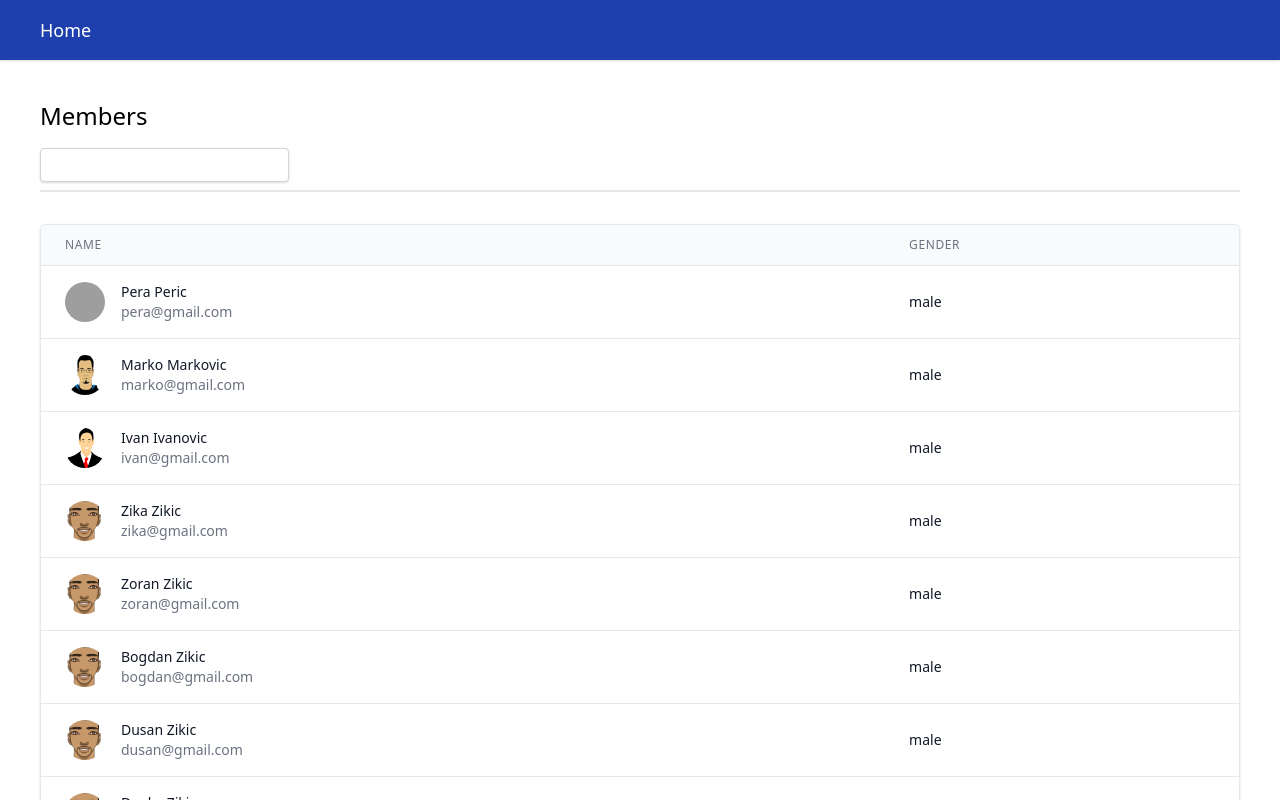
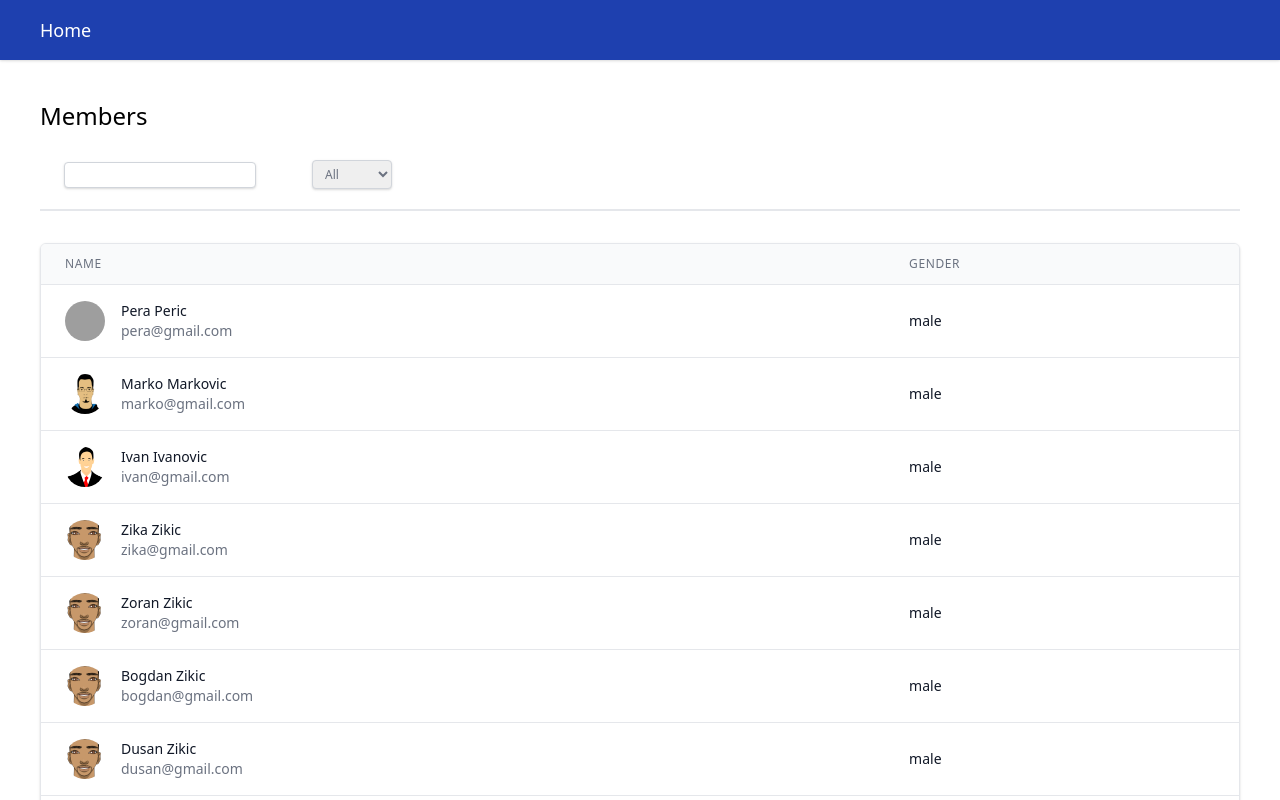
Before and after one commit to ivanaaaz/p1, a Next.js app: page / in a window 1280 px wide. Shown: the top 800 px of the page. Built offline with nearby package versions, Linux system fonts and the light colour scheme; grey boxes are pictures that could not be loaded.

Commit message:
Filter by gender

```diff
--- a/components/MemberList/index.js
+++ b/components/MemberList/index.js
@@ -4,6 +4,9 @@ import Card from '../Card';
 import Input from '../Input';
 import TH from '../TH';
 import TD from '../TD';
+import { GENDER } from '../../src/constants';
+import Select from '../Select/select';
+const ALL_OPTION = 'All';
 
 const Member = ({ member }) => {
   return (
@@ -60,12 +63,19 @@ const Table = ({ members }) => {
 
 const MemberList = ({ members }) => {
   const [searchText, setSearchText] = useState('');
-  const searchMembers = members.filter((member) =>
-    member.name.toLowerCase().includes(searchText.toLowerCase()),
+  const [selectedGender, setSelectedGender] = useState(ALL_OPTION);
+  const membersToDisplay = members.filter((member) => {
+    return (
+      member.name.toLowerCase().includes(searchText.toLowerCase()) &&
+      (selectedGender === ALL_OPTION ? true : member.gender === selectedGender)
     );
+  });
+
   return (
     <div>
       <div className="pb-2 mb-8 border-b-2">
+        <tr>
+          <TH>
             <Input
               type="search"
               name="searchInput"
@@ -74,9 +84,31 @@ const MemberList = ({ members }) => {
                 setSearchText(event.target.value);
               }}
             />
+          </TH>
+
+          <TH>
+            <Select
+              style={{ marginLeft: 8, marginRight: 2 + 'em' }}
+              type="select"
+              name="selectOption"
+              value={selectedGender}
+              onChange={(event) => {
+                setSelectedGender(event.target.value);
+              }}
+            >
+              <option value={ALL_OPTION}>All</option>
+              {Object.values(GENDER).map((gender) => (
+                <option key={gender} value={gender}>
+                  {gender}
+                </option>
+              ))}
+            </Select>
+          </TH>
+        </tr>
       </div>
+
       <Card>
-        <Table members={searchMembers} />
+        <Table members={membersToDisplay} />
       </Card>
     </div>
   );
--- /dev/null
+++ b/components/Select/select.js
@@ -0,0 +1,11 @@
+const Select = (props) => {
+  const { className, ...rest } = props;
+  return (
+    <select
+      className={`border shadow rounded border-gray-300 px-2 py-1 ${className}`}
+      {...rest}
+    />
+  );
+};
+
+export default Select;
```
Lines whose indentation alone changed are shown as unchanged.
